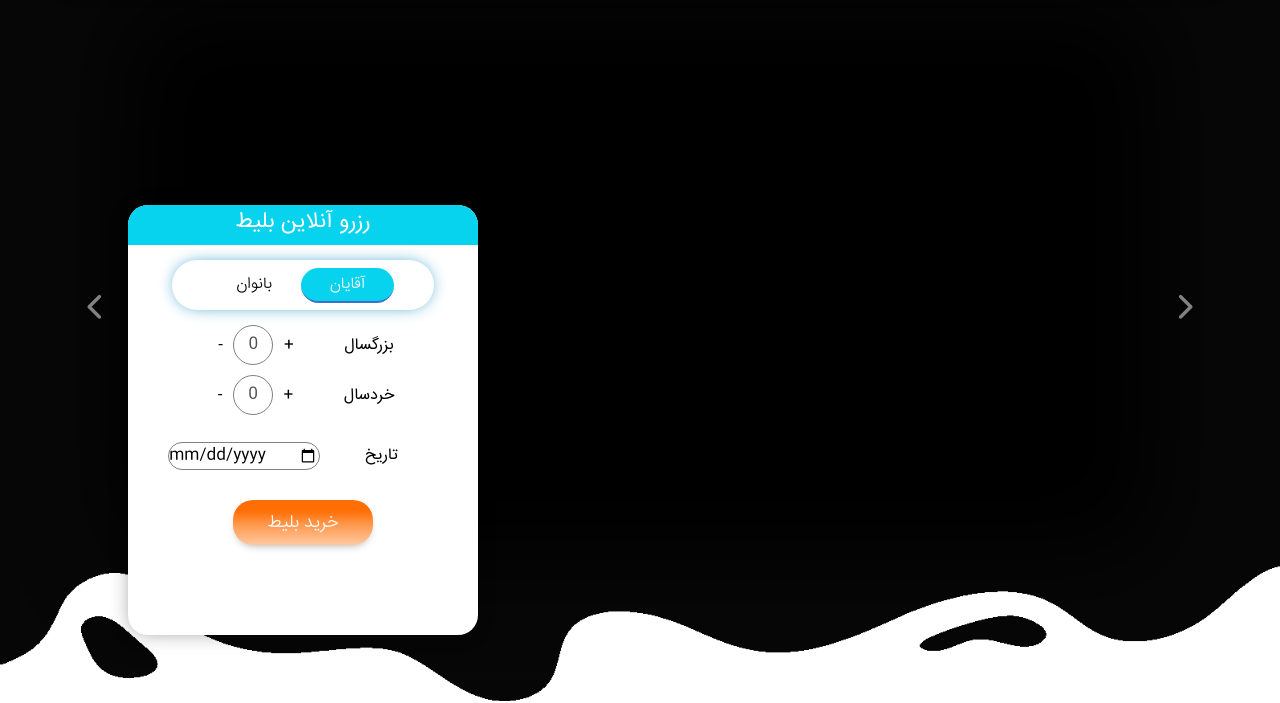
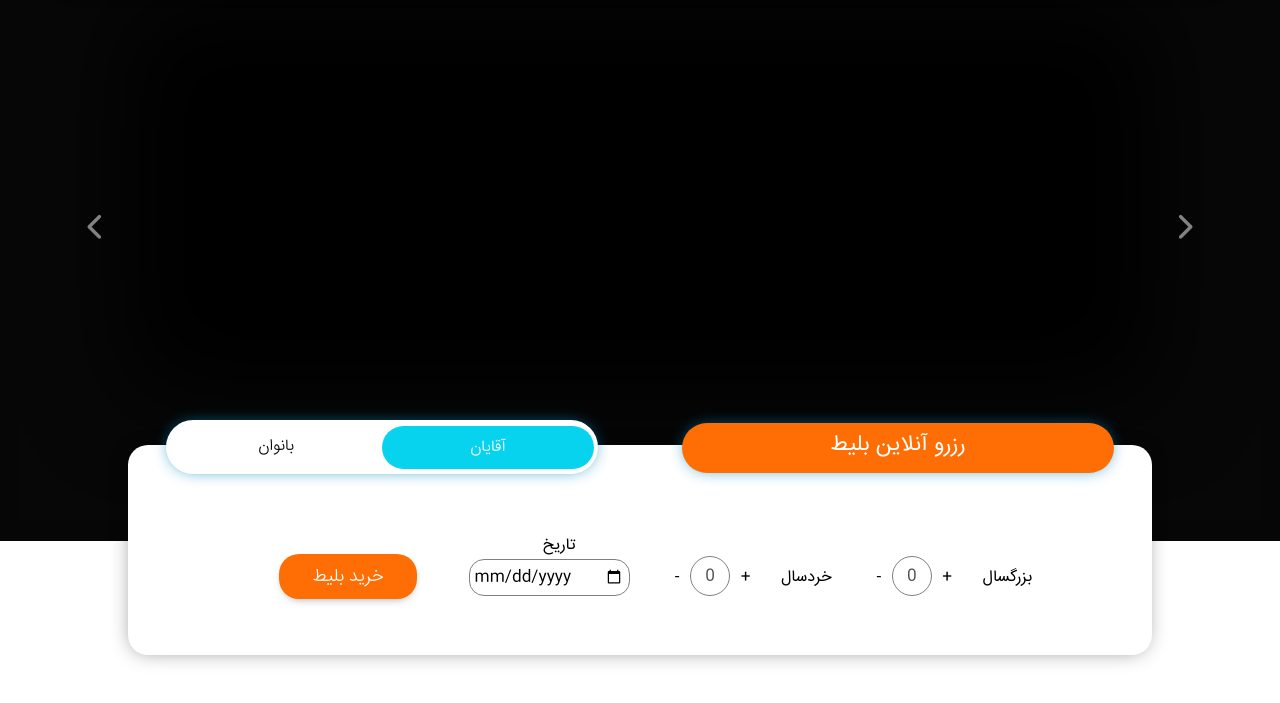
Before and after one commit to zavoshsoftware/WavesShop, a plain HTML site: page index.html in a window 1280 px wide. Shown: the part 99-802 px from the top of the page. Drawn offline with nearby package versions, Linux system fonts and the light colour scheme; files whose address does not match are found by name.

Commit message:
sale box change design

```diff
--- a/assets/styles/style.scss
+++ b/assets/styles/style.scss
@@ -263,7 +263,7 @@ header {
 }
 
 .carousel-item {
-    height: 100vh;
+    height: 80vh;
     position: relative;
     display: none;
     float: left;
@@ -280,17 +280,18 @@ header {
 }
 
 .sale-box {
-    position: absolute;
-    background-color: $bgLight;
-    height: 430px;
-    width: 350px;
-    left: 10%;
-    top: 38%;
+    position: relative;
+    background-color: white;
+    height: 210px;
+    width: 80%;
+    margin: auto;
+    top: -88px;
     border-radius: 20px;
     box-shadow: -1px 1px 20px -4px #0001026b;
 
     @media only screen and (max-width:992px) {
-        left: 7%;
+        height: 415px;
+        top: 0;
 
     }
 
@@ -302,38 +303,56 @@ header {
 
     }
 
+    .sale-head-cont {
+        position: relative;
+        top: -33px;
+        @media only screen and (max-width:992px) {
+            display: flex!important;
+    flex-wrap: wrap;
+    flex-direction: column;
+        }
+    }
+
     .sale-head {
-        background-color: rgb(0 210 238 / 97%);
-
+        background-color: rgb(255, 110, 4);
+        width: 85%;
+        margin: auto;
+        padding-top: 5px;
         overflow: hidden;
-        border-radius: 20px 20px 0 0px;
-        height: 40px;
+        border-radius: 32px;
+        height: 50px;
         margin-bottom: 15px;
         text-align: center;
         font-size: 22px;
         color: $bgLight;
+        box-shadow: 0px 0px 17px -5px $blueSeeColor;
+        @media only screen and (max-width:992px) {
+            font-size: 14px;
+            padding-top: 12px;
+        }
+
     }
-
     .nav-tabs {
         background-color: $bgLight;
-        width: 75%;
+        width: 85%;
         margin: auto;
+        padding: 2px 4px;
         border-radius: 32px;
         box-shadow: 0px 0px 17px -5px $blueSeeColor;
     }
 
     .nav-item {
+        width: 50%;
         text-align: center;
         display: flex;
         align-content: center;
         justify-content: center;
         align-items: center;
-
         .nav-link {
             color: #000;
             font-size: 16px;
+            width: 100%;
         }
-
         .nav-link:hover {
             background: none;
         }
@@ -342,9 +361,9 @@ header {
             font-size: 16px;
             color: $bgLight;
             background-color: rgb(0 210 238 / 97%);
-
+            height: 87%;
+            border: none;
             border-radius: 33px;
-            height: 15px;
             display: inline-flex;
             align-items: center;
             justify-content: center;
@@ -361,21 +380,30 @@ header {
     }
 
     .tab-content {
+        width: 80%;
+        margin: auto;
+
         .tab-row {
             text-align: center;
             margin-top: 10px;
+            display: inline-block;
+            width: 24%;
+            @media only screen and (max-width:992px) {
+                display: block;
+                width: 100%;
+            }
 
             span {
-                margin-left: 40px;
+                margin-left: 20px;
                 color: #000;
             }
         }
 
         .tab-row-date {
-            margin-top: 26px;
 
-            span {
-                margin-right: 40px;
+
+            input {
+                padding: 5px;
             }
 
         }
@@ -414,20 +442,20 @@ header {
 
     .btn-row {
         text-align: center;
-        margin-top: 30px;
+
 
         button {
-            width: 40%;
+            width: 70%;
             border-radius: 20px;
             font-size: 18px;
             background: rgb(255, 110, 4);
-            background: linear-gradient(180deg, rgba(255, 110, 4, 1) 24%, rgba(255, 110, 4, 0.7130328693977591) 54%, rgba(255, 110, 4, 0.3768984156162465) 100%);
             color: $bgLight;
+            position: relative;
+            top: 9px;
         }
 
         button:hover {
             background: rgb(255, 110, 4);
-            background: linear-gradient(356deg, rgba(255, 110, 4, 1) 24%, rgba(255, 110, 4, 0.7130328693977591) 54%, rgba(255, 110, 4, 0.3768984156162465) 100%);
             color: $bgLight;
         }
     }
--- a/index.html
+++ b/index.html
@@ -365,11 +365,16 @@
                 <span class="visually-hidden">Next</span>
             </button>
         </div>
-        <div class="wave-container">
-            <img class="wave-up" src="./assets/images/slider.png" alt="" />
+
+        <div class="sale-box">
+            <div class="row d-flex justify-content-center align-items-center g-2 sale-head-cont">
+                <div class="col-lg-6 col-12">
+                    <div class="sale-head">
+                        <div> رزرو آنلاین بلیط</div>
                     </div>
-        <div class="sale-box">
-            <div class="sale-head">رزرو آنلاین بلیط</div>
+                </div>
+                <div class="col-lg-6 col-12">
+
                     <div class="sale-tablink">
                         <!-- Tabs navs -->
                         <ul class="nav nav-tabs mb-3" id="ex-with-icons" role="tablist">
@@ -379,57 +384,71 @@
                                     aria-selected="true">آقایان</a>
                             </li>
                             <li class="nav-item" role="presentation">
-                        <a class="nav-link" id="ex-with-icons-tab-2" data-mdb-toggle="tab" href="#ex-with-icons-tabs-2"
-                            role="tab" aria-controls="ex-with-icons-tabs-2" aria-selected="false">بانوان</a>
+                                <a class="nav-link" id="ex-with-icons-tab-2" data-mdb-toggle="tab"
+                                    href="#ex-with-icons-tabs-2" role="tab" aria-controls="ex-with-icons-tabs-2"
+                                    aria-selected="false">بانوان</a>
                             </li>
                         </ul>
+                    </div>
+                </div>
+            </div>
+
+            <div class="sale-tablink">
+                <!-- Tabs navs -->
                 <div class="tab-content" id="ex-with-icons-content">
                     <div class="tab-pane fade show active" id="ex-with-icons-tabs-1" role="tabpanel"
                         aria-labelledby="ex-with-icons-tab-1">
-                        <div class="tab-row">
+                        <div class="col tab-row">
                             <span>بزرگسال</span>
                             <button id="plus-man-big">+</button>
                             <div id="counter-man-big" class="counter"> 0</div>
                             <button id="minus-man-big">-</button>
-
                         </div>
-                        <div class="tab-row">
+                        <div class="col tab-row">
                             <span>خردسال</span>
                             <button id="plus-man-small">+</button>
                             <div id="counter-man-small" class="counter"> 0</div>
                             <button id="minus-man-small">-</button>
-
                         </div>
-                        <div class="tab-row tab-row-date">
+                        <div class="col tab-row tab-row-date">
                             <span>تاریخ</span>
                             <input type="date">
                         </div>
-
+                        <div class="col tab-row">
+                            <div class="btn-row">
+                                <button class="btn ">خرید بلیط</button>
                             </div>
-                    <div class="tab-pane fade" id="ex-with-icons-tabs-2" role="tabpanel"
+                        </div>
+                    </div>
+                    <div class=" row tab-pane fade" id="ex-with-icons-tabs-2" role="tabpanel"
                         aria-labelledby="ex-with-icons-tab-2">
-                        <div class="tab-row">
+                        <div class="col tab-row">
                             <span>بزرگسال</span>
                             <button id="plus-woman-big">+</button>
                             <div id="counter-woman-big" class="counter"> 0</div>
                             <button id="minus-woman-big">-</button>
-
                         </div>
-                        <div class="tab-row">
+                        <div class="col tab-row">
                             <span>خردسال</span>
                             <button id="plus-woman-small">+</button>
                             <div id="counter-woman-small" class="counter"> 0</div>
                             <button id="minus-woman-small">-</button>
 
                         </div>
-                        <div class="tab-row tab-row-date">
+                        <div class="col tab-row tab-row-date">
                             <span>تاریخ</span>
                             <input type="date">
                         </div>
+                        <div class="col tab-row">
+                            <div class="btn-row">
+                                <button class="btn ">خرید بلیط</button>
+                            </div>
+                        </div>
+
                     </div>
                 </div>
             </div>
-            <div class="btn-row"> <button class="btn ">خرید بلیط</button></div>
+
         </div>
         <div class="about-us-shell about-us-shell-top">
             <din class="container-card">
```
Also changed, not shown: assets/styles/style.css, 1 other file. Lines whose indentation alone changed are shown as unchanged.
